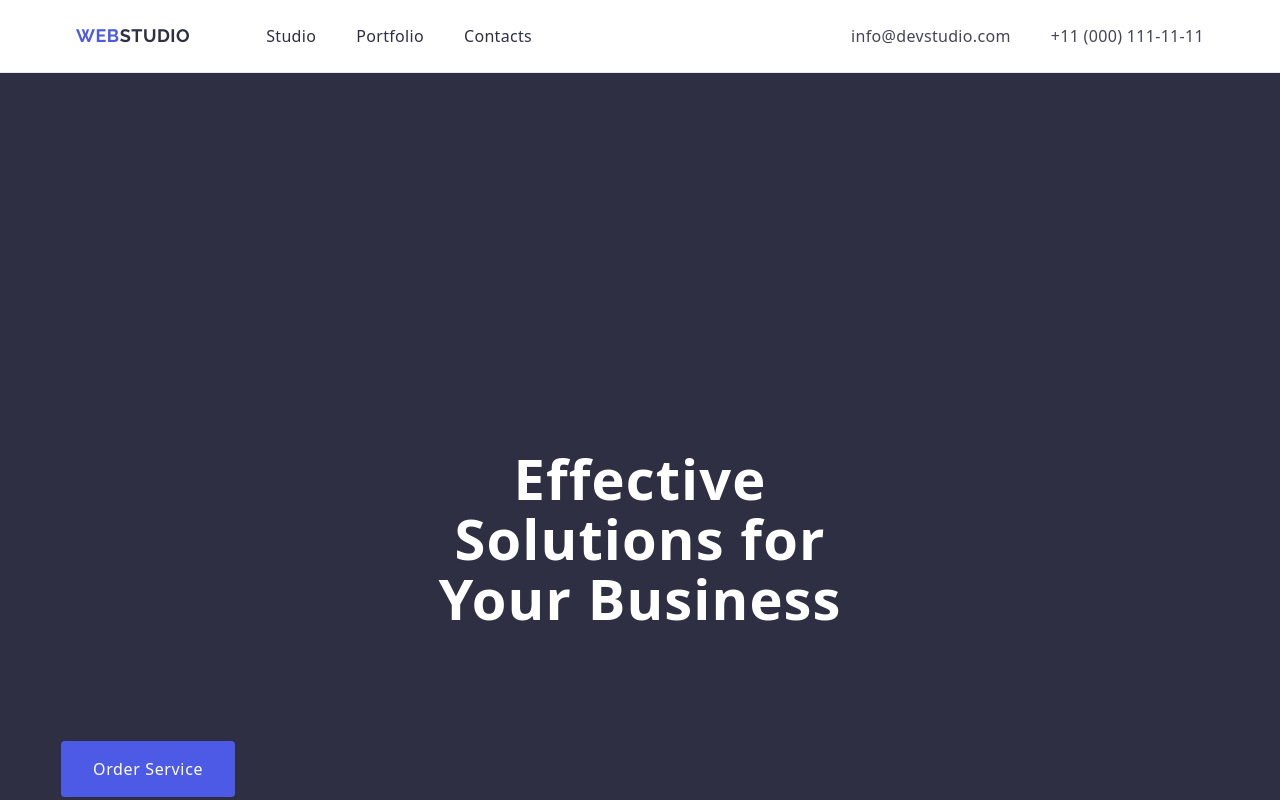
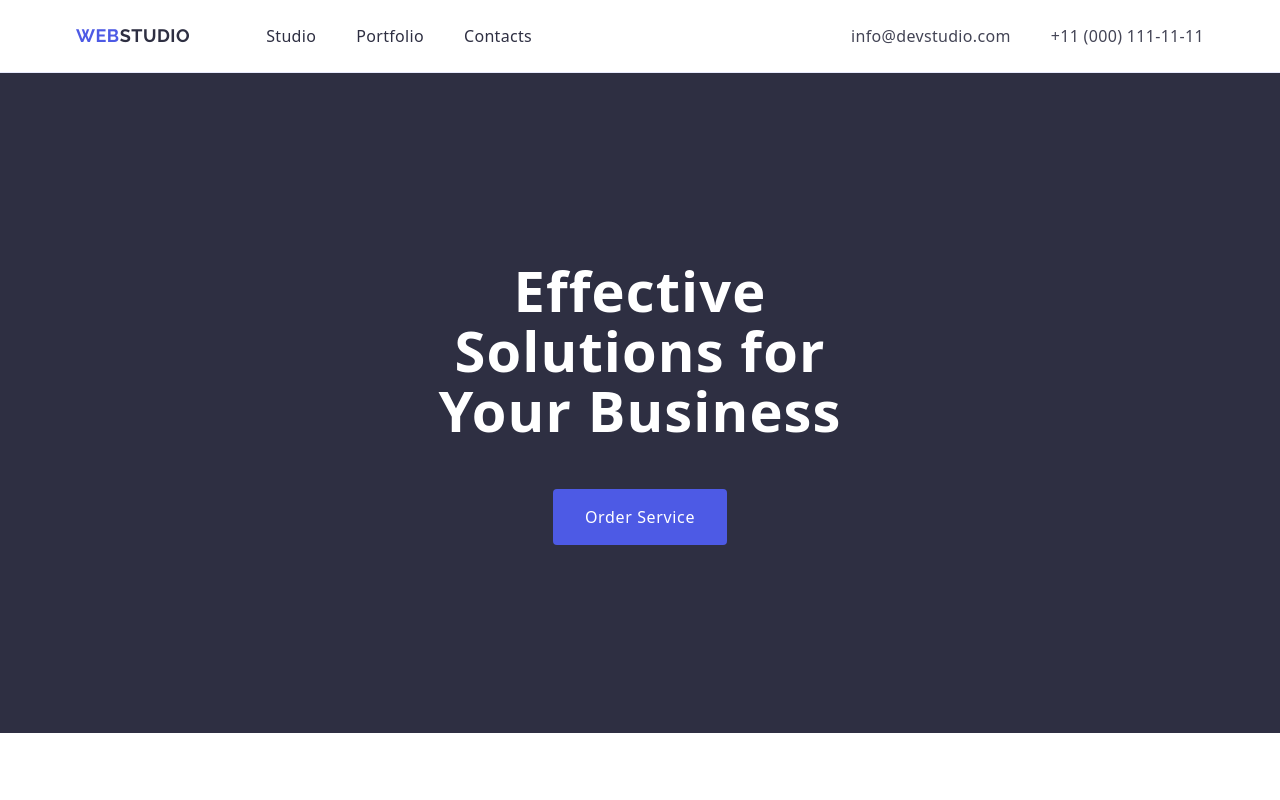
Before and after one commit to marinn999/goit-markup-hw-03, a plain HTML site: page index.html in a window 1280 px wide. Shown: the top 800 px of the page. Drawn offline with nearby package versions, Linux system fonts and the light colour scheme.

Commit message:
finalcorrect

```diff
--- a/css/styles.css
+++ b/css/styles.css
@@ -18,6 +18,7 @@ img {
     width: 1158px;
     margin: 0 auto;
     align-items: center;
+    padding: 0 15px;
 }
 
 .page-header-container {
@@ -100,16 +101,12 @@ color: #2E2F42;
 /* ================= SECTION 1 =============== */
 .section-title {
     background-color: #2E2F42;
-    margin-bottom: 60px;
     padding: 188px 0;
 
 }
 .effective-solutions {
-   height: 120px;
    margin-left: auto;
    margin-right: auto;
-   padding-top: 188px;
-   padding-bottom: 292px;
 max-width: 496px;
 }
 .title-name {
@@ -119,6 +116,7 @@ max-width: 496px;
     line-height: 1.07;
     color: white;
     text-align: center;
+    margin-bottom: 48px;
 }
 
 button {
@@ -138,6 +136,7 @@ button {
     letter-spacing: 0.04em;
     line-height: 1.5;
     padding: 16px 32px;
+    margin: 0 auto;
 }
 
 .button:hover,
@@ -258,7 +257,7 @@ font-weight: 500;
     font-size: 20px;
     letter-spacing: 0.02em;
     line-height: 1.2;
-    text-align: center;
+
     color: #2E2F42;
     margin-bottom: 8px;
 
@@ -283,7 +282,6 @@ line-height: 1.5;
 .footer {
 background-color: #2E2F42;
 color: white;
-margin-top: 60px;
 padding: 100px 0;
 
 
```
